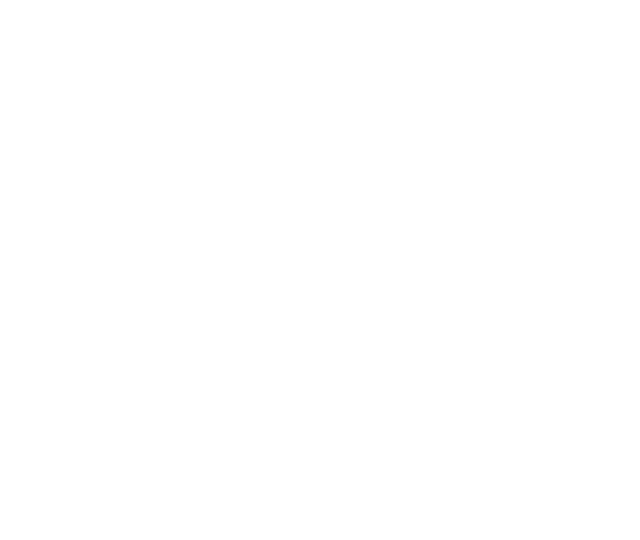
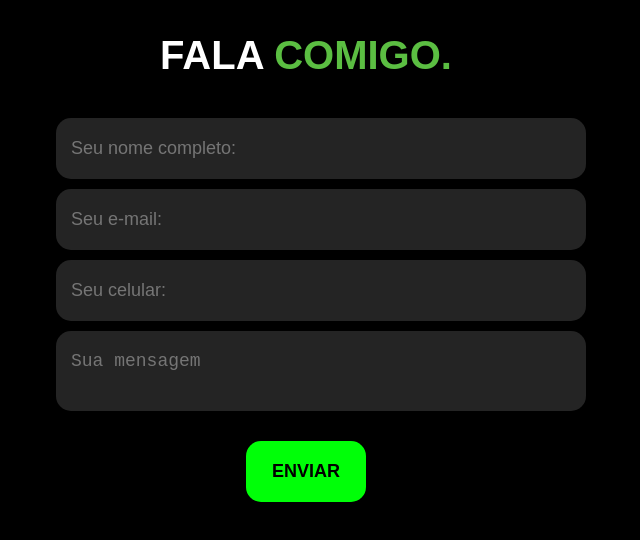
Before and after one commit to patrickgabriel20/Meu-Portif-lio-, a plain HTML site: page contact.html in a window 1280 px wide. Shown: the whole page, without its empty margins (334-974 px from the left). Drawn offline with Linux system fonts and the light colour scheme.

Commit message:
Add files via upload

```diff
--- /dev/null
+++ b/contact.css
@@ -0,0 +1,73 @@
+body {
+    color: white;
+    background-color: black;
+    font-family: Arial, Helvetica, sans-serif;
+}
+
+h2.titulo{
+    color: #fff;
+    font-size: 40px;
+    text-align: center;
+}
+
+h2.titulo span{
+    color: #5bbe42;
+}
+
+ul {
+    display: flex;
+    justify-content: space-between;
+    list-style-type: none;
+    align-items: center;
+    padding: 16px;
+}
+
+section.contact {
+    padding: 80px 4%;
+}
+
+form {
+    max-width: 500px;
+    margin: 0 auto;
+    display: flex;
+    justify-content: center;
+    flex-direction: column;
+    gap: 10px;
+    margin-top: 40px;
+}
+
+form input, form textarea{
+    width: 100%;
+    background-color: #242424;
+    border: 0;
+    outline: 0;
+    padding: 20px 15px;
+    border-radius: 15px;
+    color: #fff;
+    font-size: 18px;
+}
+
+
+form textarea {
+    resize: none;
+    max-width: 500px;
+}
+
+form .btn-enviar{
+    margin-top: 20px;
+    text-align: center;
+}
+
+form .btn-enviar input{
+    width: 120px;
+    background-color: #00ff08;
+    color: #000;
+    font-weight: 700;
+    cursor: pointer;
+    transition: .2s;
+}
+
+button:hover, form .btn-enviar input:hover{
+    box-shadow: 0px 0px 8px #5bbe42;
+    transform: scale(1.05);
+}
--- a/contact.html
+++ b/contact.html
@@ -0,0 +1,28 @@
+<!DOCTYPE html>
+<html lang="pt-br">
+<head>
+    <meta charset="UTF-8">
+    <meta name="viewport" content="width=device-width, initial-scale=1.0">
+    <title>Contato</title>
+    <link rel="stylesheet" href="contact.css">
+</head>
+<body>
+
+    <main>
+        <section class="formulario">
+            <div class="interface">
+                <h2 class="titulo">FALA <span>COMIGO.</span></h2>
+            </div>
+        </section>
+    </main>
+
+    <form action="">
+        <input type="text" name="" placeholder="Seu nome completo:" required>
+        <input type="text" name="" placeholder="Seu e-mail:" required>
+        <input type="text" name="" placeholder="Seu celular:">
+        <textarea name="" id="" placeholder="Sua mensagem" required></textarea>
+        <div class="btn-enviar"><input type="submit" value="ENVIAR"></div>
+    </form>
+</body>
+
+</html>
--- a/index.css
+++ b/index.css
@@ -43,12 +43,12 @@ footer {
 }
 
 footer a {
-    margin: 20px;
+    margin: 40px;
     text-align: center;
 }
 
 footer p {
-    margin-top: 2px;
+    margin-top: 2%;
 }
 
 .container {
@@ -58,3 +58,11 @@ footer p {
 nav a:hover {
     color: #5bbe42;
 }
+
+section.contact {
+    padding: 80px 4%;
+}
+
+form {
+    max-width: 500px;
+}
```
Also changed, not shown: index.html (+2 -2 lines).
